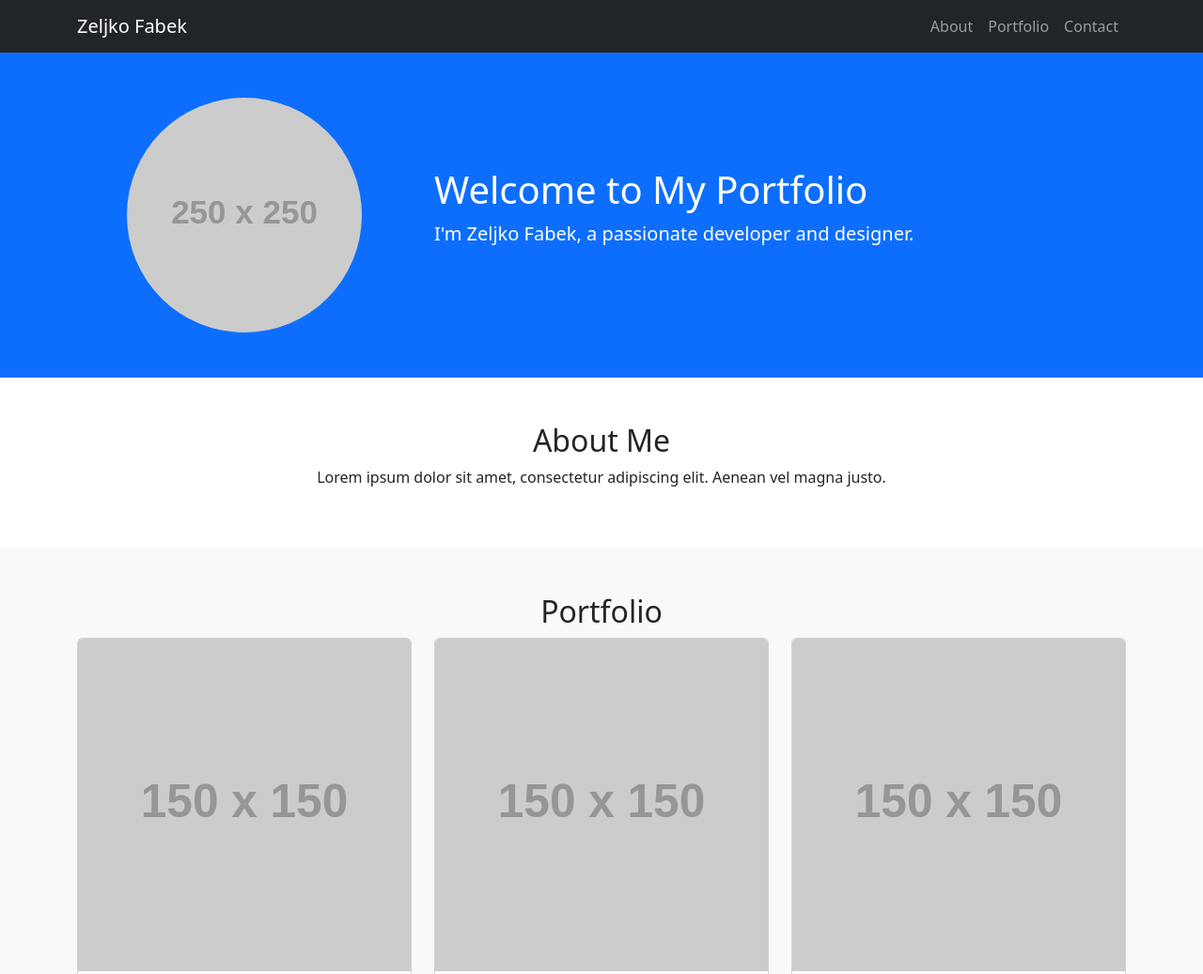
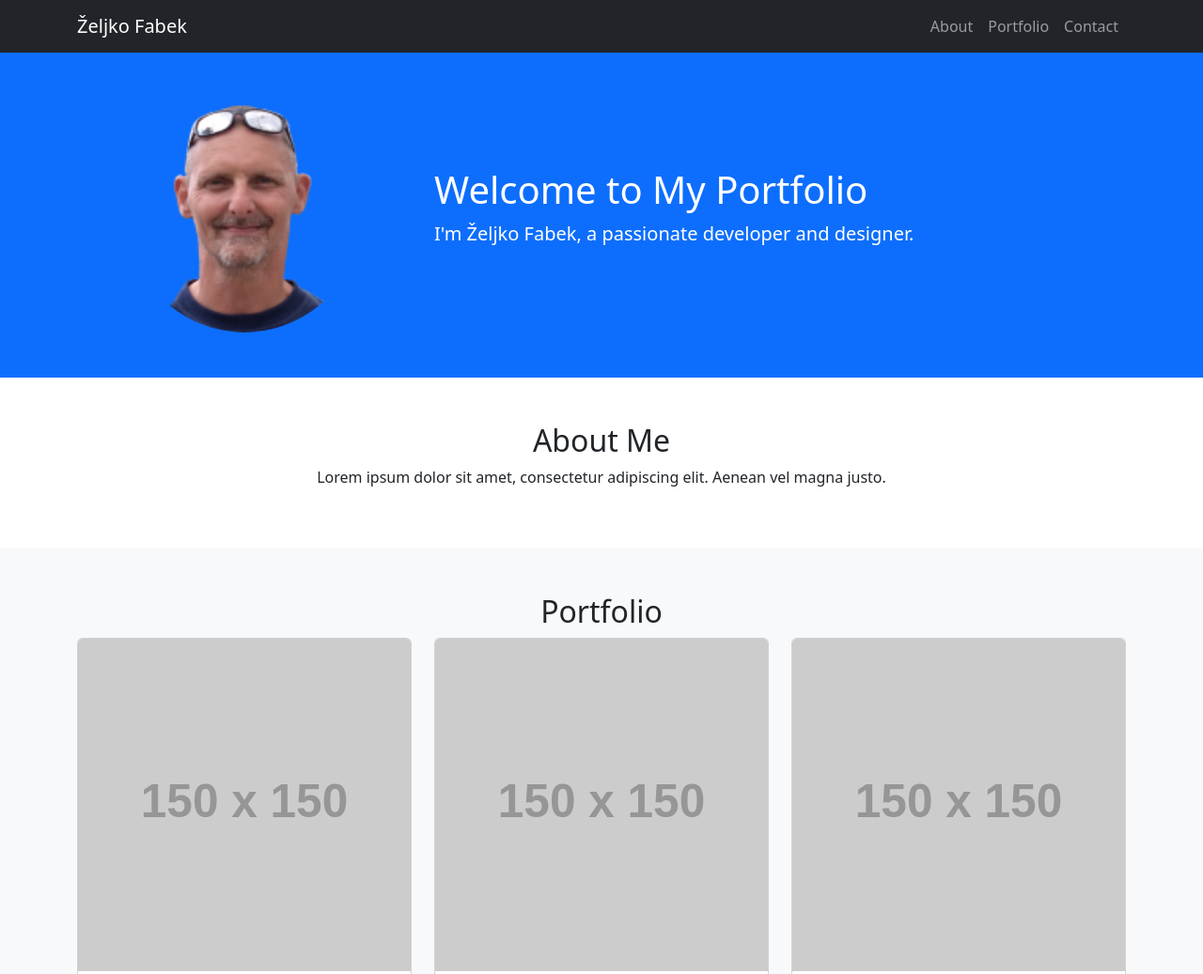
Before and after one commit to ZeljkoFabek/ZeljkoFabek.github.io, a plain HTML site: page index.html in a window 1280 px wide. Shown: the top 1037 px of the page at 94% size. Drawn offline with nearby package versions, Linux system fonts and the light colour scheme; placeholder pictures from the web are drawn by us.

Commit message:
small changes in design

```diff
--- a/index.html
+++ b/index.html
@@ -6,11 +6,22 @@
     <title>Zeljko Fabek - Portfolio</title>
     <link href="https://cdn.jsdelivr.net/npm/bootstrap@5.3.0/dist/css/bootstrap.min.css" rel="stylesheet">
 </head>
+
+<style>
+
+    .img-circle {
+    width: 250px;
+    height: 250px;
+    object-fit: cover; /* Održava proporcije slike */
+}
+
+</style>
+
 <body>
     <!-- Navigation Bar -->
     <nav class="navbar navbar-expand-lg navbar-dark bg-dark">
         <div class="container">
-            <a class="navbar-brand" href="#">Zeljko Fabek</a>
+            <a class="navbar-brand" href="#">Željko Fabek</a>
             <button class="navbar-toggler" type="button" data-bs-toggle="collapse" data-bs-target="#navbarNav" aria-controls="navbarNav" aria-expanded="false" aria-label="Toggle navigation">
                 <span class="navbar-toggler-icon"></span>
             </button>
@@ -30,12 +41,12 @@
         <div class="row align-items-center">
             <!-- Left side: Photo -->
             <div class="col-md-4 text-center">
-                <img src="https://via.placeholder.com/250" alt="Zeljko Fabek" class="rounded-circle img-fluid">
+                <img src="images/ja.png" alt="Zeljko Fabek" class="rounded-circle img-fluid img-circle">
             </div>
             <!-- Right side: Text content -->
             <div class="col-md-8 text-center text-md-start">
                 <h1>Welcome to My Portfolio</h1>
-                <p class="lead">I'm Zeljko Fabek, a passionate developer and designer.</p>
+                <p class="lead">I'm Željko Fabek, a passionate developer and designer.</p>
             </div>
         </div>
     </div>
@@ -109,7 +120,7 @@
     </section>
 
     <footer class="bg-dark text-white text-center py-3">
-        <p>© 2024 Zeljko Fabek. All Rights Reserved.</p>
+        <p>© 2024 Željko Fabek. All Rights Reserved.</p>
     </footer>
     <script src="https://cdn.jsdelivr.net/npm/bootstrap@5.3.0/dist/js/bootstrap.bundle.min.js"></script>
 </body>
```
